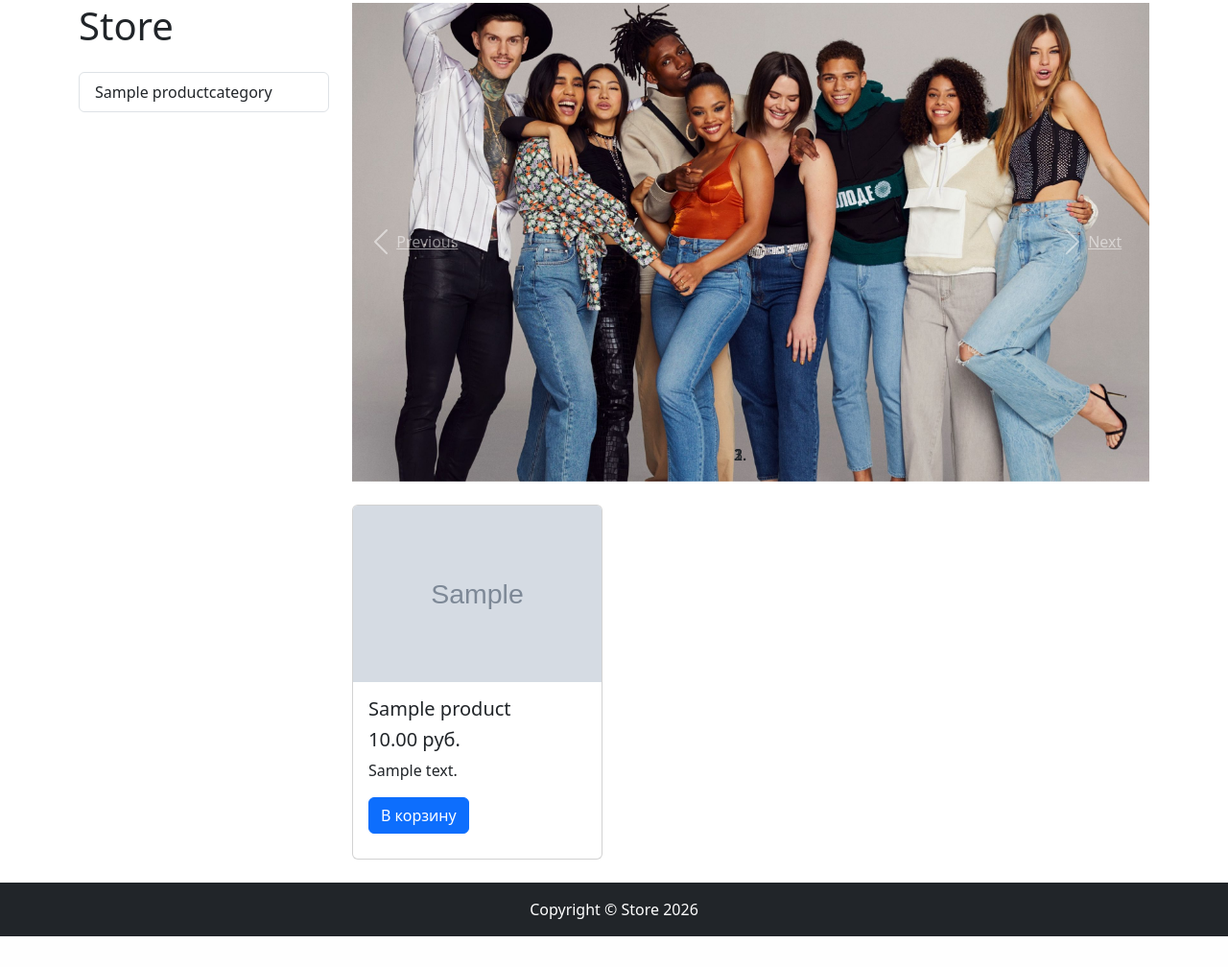
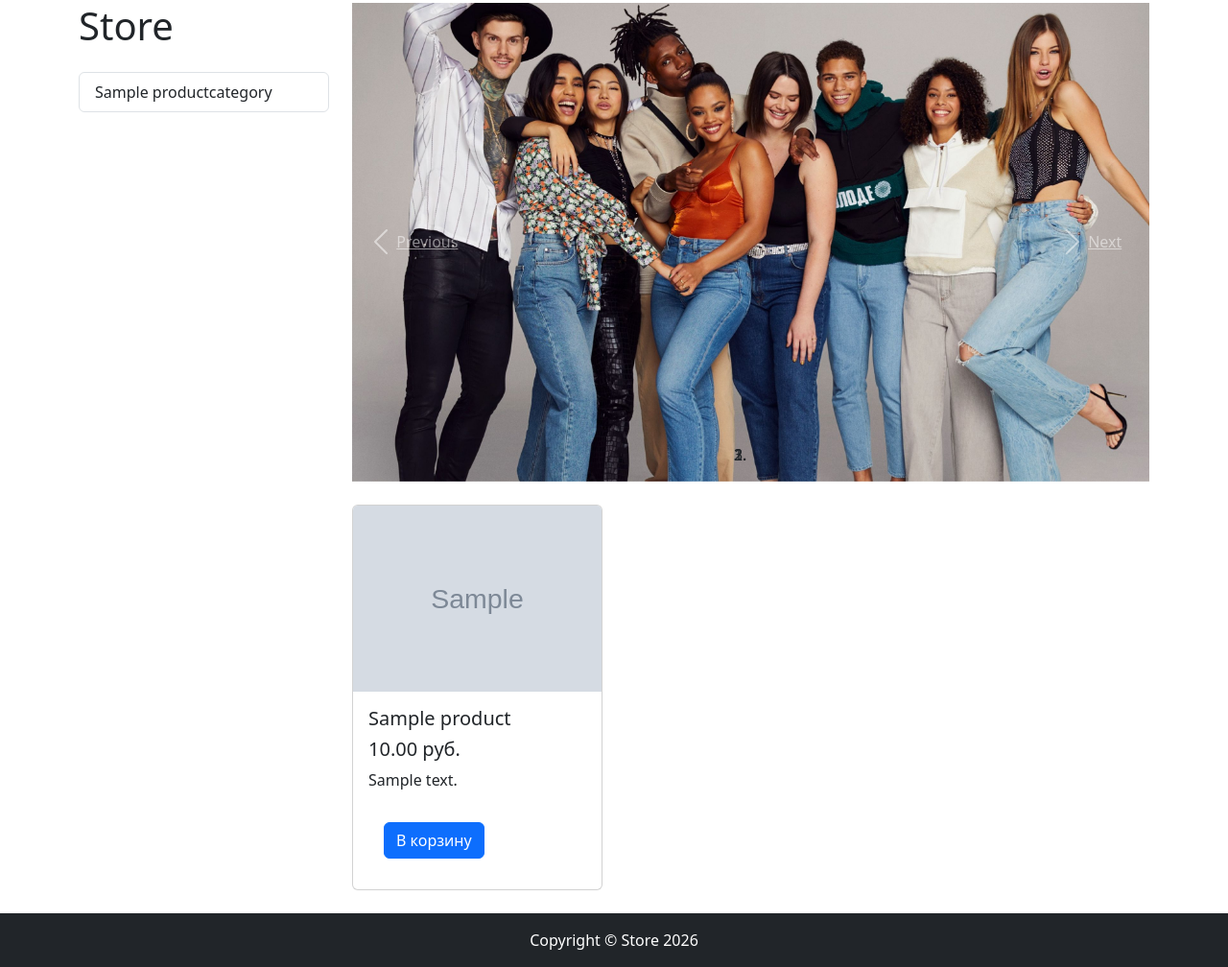
Before and after one commit to white78wolf/store, a Django app: page /products/ in a window 1280 px wide. Shown: the part 77-1085 px from the top of the page at 96% size. Before the commit the page ends 1053 px from the top, so only its background shows below. Run offline with Django 4.2, Linux system fonts and the light colour scheme; tables that the repository leaves empty hold one stand-in row (values such as "Sample post"); grey boxes marked "Sample" are stand-in pictures; parts of the project's set-up code (start-up, migrations or seed data) failed here and were passed over; some libraries are stand-ins or nearby versions.

Commit message:
add classes to products.html to stick buttons of cards to bottom

```diff
--- a/products/templates/products/products.html
+++ b/products/templates/products/products.html
@@ -53,11 +53,13 @@
                 <div class="col-lg-4 col-md-6 mb-4">
                     <div class="card h-100">
                         <img src="{{ product.image.url }}" class="card-img-top" alt="...">
-                        <div class="card-body">
+                        <div class="card-body d-flex flex-column">
                             <h5 class="card-title">{{ product.name }}</h5>
                             <h5>{{ product.price }} руб.</h5>
                             <p class="card-text">{{ product.description }}</p>
-                            <a href="#" class="btn btn-primary">В корзину</a>
+                            <div class="mt-auto p-3">
+                                <a href="#" class="btn btn-primary">В корзину</a>
+                            </div>
                         </div>
                     </div>
                 </div>
```
